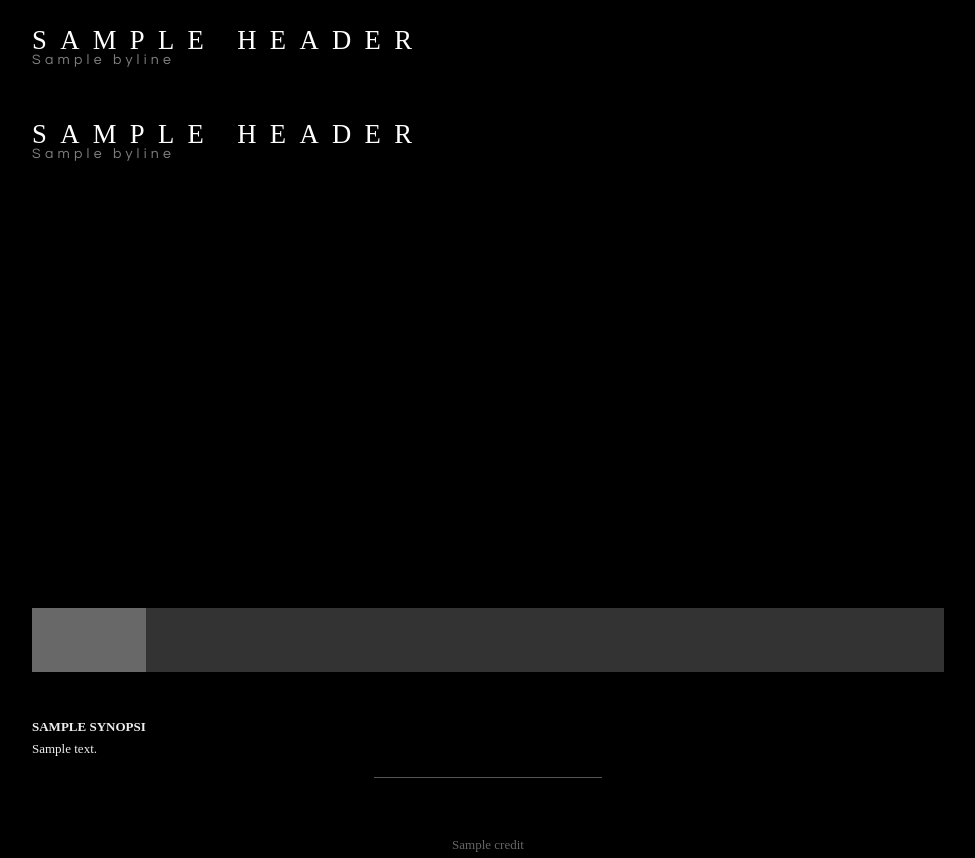
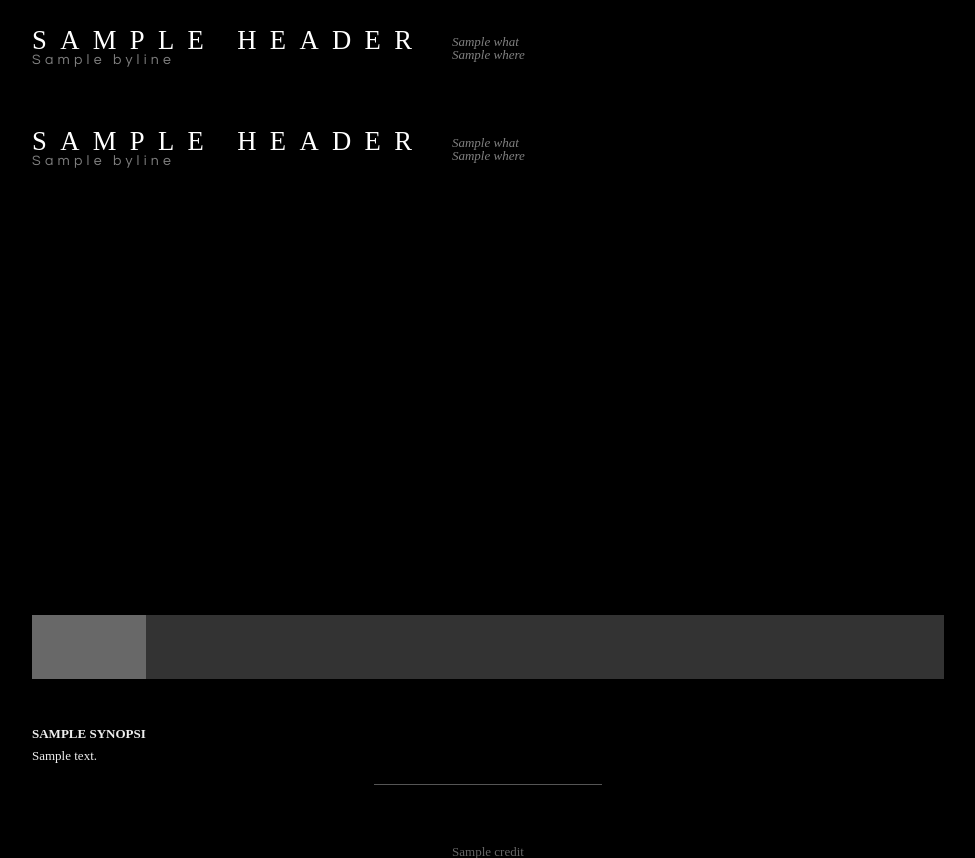
Before and after one commit to uniphil/matthieuhalle, a Flask app: template templates/margraue.html in a window 1280 px wide. Shown: the top 858 px of the page, without its empty margins (152-1127 px from the left). Run offline with Flask 2, Linux system fonts and the light colour scheme; the template is opened without the code that fills it: most values are stand-ins (such as "Sample title", 1, 10 or a date in 2020); some libraries are stand-ins or nearby versions; some web fonts are replaced; grey boxes are pictures that could not be loaded.

Commit message:
add screening info and vendor prefixes

```diff
--- a/margraue.yaml
+++ b/margraue.yaml
@@ -13,6 +13,12 @@ header:
     title: Margraue # leave titles capital-case
     byline: a film by Matthieu Hallé
     vimeo_url: http://player.vimeo.com/video/56644170
+
+screening:
+    hidden: false
+    what: "Premier Screening: Feb 21, 2015"
+    where: 7pm at the Vic Theater (808 Douglas st)
+    href: http://goo.gl/maps/o6gm0
 
 photos:
     thumb_postfix: _small
--- a/static/main.css
+++ b/static/main.css
@@ -14,6 +14,11 @@ body {
 
 header {
     margin: 1.667rem 0;
+    height: 3rem;
+}
+header #page-title {
+    float: left;
+    margin-right: 1.667rem;
 }
 header h1 {
     font-size: 1.667rem;
@@ -22,11 +27,20 @@ header h1 {
     text-transform: uppercase;
     font-family: 'Ovo', serif;
 }
-header p {
+header #page-title p {
     font-size: 0.88rem;
     letter-spacing: 0.3em;
     font-family: 'Questrial', sans-serif;
 }
+header #screening {
+    padding-top: 0.5rem;
+    font-style: italic;
+}
+
+iframe {
+    clear: both;
+}
+
 
 #photos {
     height: 64px;
@@ -46,6 +60,9 @@ header p {
     opacity: 0.5;
     filter: alpha(opacity=50);
     -webkit-transition: all 0.2s ease;
+    -moz-transition: all 0.2s ease;
+    -o-transition: all 0.2s ease;
+    transition: all 0.2s ease;
 }
 #photos li:hover {
     opacity: 1;
@@ -100,6 +117,9 @@ a {
     text-decoration: none;
     border: 0;
     -webkit-transition: all 0.2s ease;
+    -moz-transition: all 0.2s ease;
+    -o-transition: all 0.2s ease;
+    transition: all 0.2s ease;
     border-bottom: 1px solid #000;
 }
 a:hover {
--- a/templates/margraue.html
+++ b/templates/margraue.html
@@ -4,8 +4,16 @@
 
 <section id="top">
     <header>
-        <h1>{{ header.title }}</h1>
-        <p>{{ header.byline }}</p>
+        <div id="page-title">
+            <h1>{{ header.title }}</h1>
+            <p>{{ header.byline }}</p>
+        </div>
+        {% if not screening.hidden %}
+            <div id="screening">
+                <p>{{ screening.what }}</p>
+                <p><a href="{{ screening.href }}">{{ screening.where }}</a></p>
+            </div>
+        {% endif %}
     </header>
     <iframe
         src="{{ header.vimeo_url }}"
```
